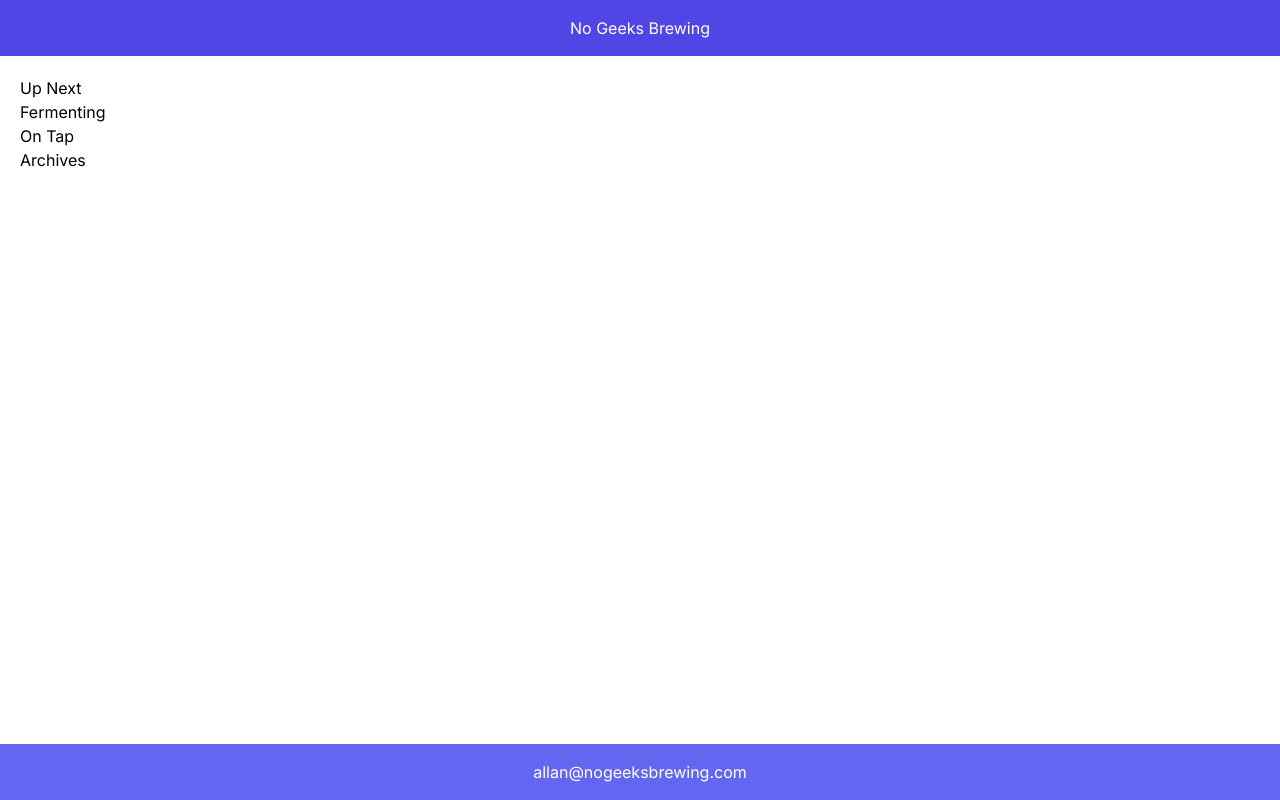
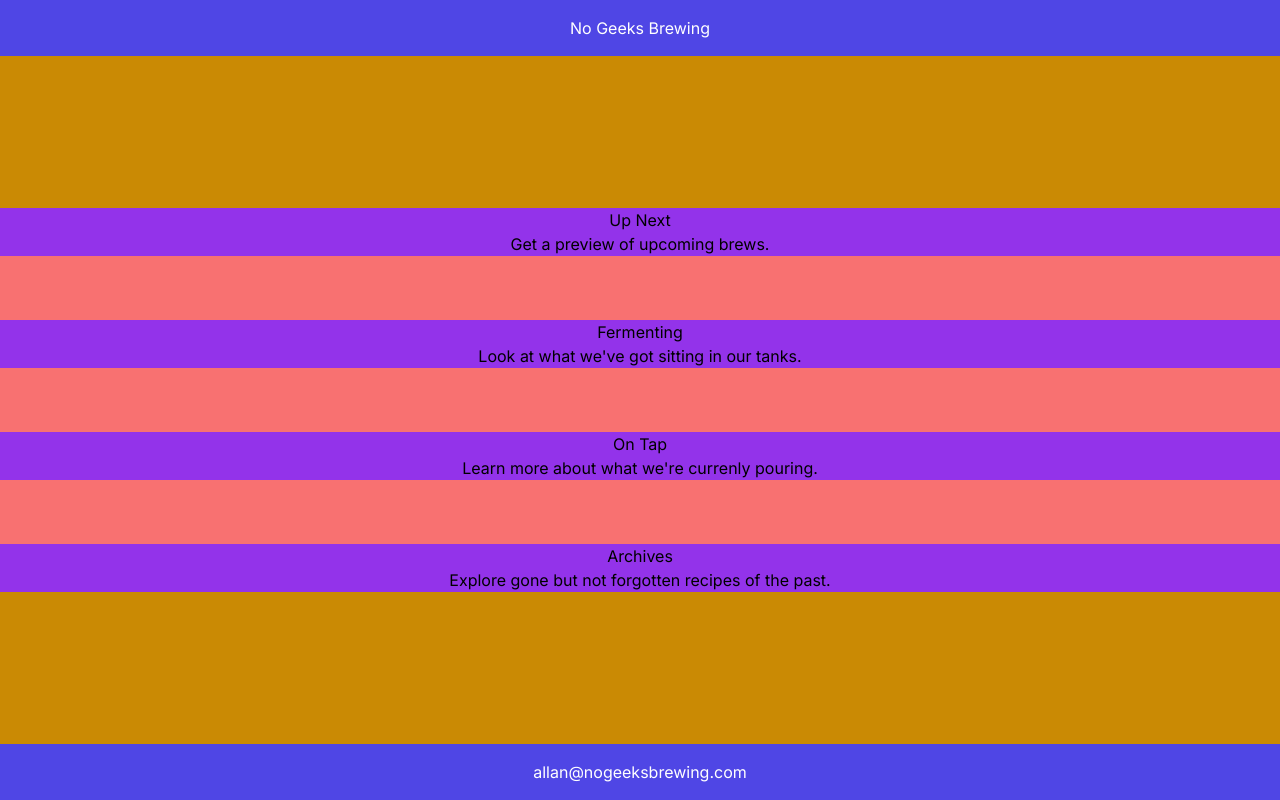
Before and after one commit to allan-lewis/no-geeks-brewing-gui, a Next.js app: page / in a window 1280 px wide. Built offline with nearby package versions, Linux system fonts and the light colour scheme; what @rtk-query/graphql-request-base-query would draw is missing.

Commit message:
#1 - Basic layout

```diff
--- a/app/batches/[[...slug]]/page.tsx
+++ b/app/batches/[[...slug]]/page.tsx
@@ -1,26 +1,8 @@
-"use client";
-
-import { useGetBatchesQuery } from "@/redux/services/ngbApi";
-import LoadingPlaceholder from "@/app/components/loadingPlaceholder";
-import ErrorPlaceholder from "@/app/components/errorPlaceholder";
 import PageLayout from "@/app/components/pageLayout";
 import BatchList from "@/app/components/batchList";
 
 export default function BatchesPage({ params }: { params: { slug: string } }) {
-  const status = params.slug;
-  const { isLoading, isFetching, data, error } = useGetBatchesQuery({status});
-  const showLoading = false;
-  const showError = false;
-
-  const dataDiv = error || showError ? (
-    <ErrorPlaceholder></ErrorPlaceholder>
-  ) : showLoading || isLoading || isFetching ? (
-    <LoadingPlaceholder></LoadingPlaceholder>
-  ) : data ? (
-    <BatchList batches={data}></BatchList>
-  ) : null
-
   return (
-    <PageLayout title={params.slug} mainComponent={dataDiv}></PageLayout>
-  );
+    <PageLayout title={params.slug} mainComponent={<BatchList status={params.slug[0]}></BatchList>}></PageLayout>
+  )
 }
--- a/app/components/batchList.tsx
+++ b/app/components/batchList.tsx
@@ -1,12 +1,58 @@
-import { Batch } from "@/redux/services/ngbApi";
-import RecipeCard from "./recipeCard";
+"use client"
 
-export default function BatchList({ batches }: { batches: Array<Batch> }) {
+import { Batch, useGetBatchesQuery } from "@/redux/services/ngbApi";
+import { notFound } from 'next/navigation'
+
+const knownStatuses: readonly string[] =["archived", "conditioning", "completed", "planning"]
+
+export default function BatchList({ status }: { status: string }) {
+  return knownStatuses.indexOf(status) == -1 ? notFound() : loadPage(status)
+}
+
+function loadPage(status: string) {
+  const { isLoading, isFetching, data, error } = useGetBatchesQuery({status});
+  const showLoading = false;
+  const showError = false;
+
   return (
-    <div className="bg-pink-400 grid lg:w-full lg:mb-0 lg:grid-cols-3 flex gap-4">
-      {batches.map((batch) => (
-        <RecipeCard key={batch.id} batch={batch}></RecipeCard>
-      ))}
+    <div>
+      {error || showError ? (
+        <ErrorPlaceholder></ErrorPlaceholder>
+      ) : showLoading || isLoading || isFetching ? (
+        <LoadingPlaceholder></LoadingPlaceholder>
+      ): data ? (
+        <div className="bg-pink-400 grid lg:w-full lg:mb-0 lg:grid-cols-3 flex gap-4">
+          {data.map((batch) => (
+            <RecipeCard key={batch.id} batch={batch}></RecipeCard>
+          ))}
+        </div>
+      ) : null}
     </div>
   )
 }
+
+function ErrorPlaceholder() {
+  return (
+      <div className="relative flex justify-center fill-space h-full w-full bg-violet-400 items-center h-auto w-auto flex flex-col items-center justify-between p-24">
+          <h1 className="text-rose-700 mb-4 mt-4 flex flex items-center text-xl font-semibold bg-gray-400 h-full">Something went wrong, please try again</h1>
+      </div>
+  )
+}
+
+function LoadingPlaceholder() {
+  return (
+      <div className="relative flex justify-center fill-space h-full w-full bg-violet-400 items-center h-auto w-auto flex flex-col items-center justify-between p-24">
+          <h1 className="mb-4 mt-4 flex flex items-center text-xl font-semibold bg-gray-400 h-full">Just one moment...</h1>
+      </div>
+  )
+}
+
+function RecipeCard({batch} : {batch: Batch}) {
+  return (
+      <div className="block  p-6 bg-white border border-gray-200 rounded-lg shadow hover:bg-gray-100 dark:bg-gray-800 dark:border-gray-700 dark:hover:bg-gray-700 lg:w-full">
+          <h1 className="mb-2 text-xl font-bold tracking-tight text-gray-900 dark:text-white">{batch.name}</h1>
+          <h2 className="mb-2 text-l font-bold tracking-tight text-gray-600 dark:text-white">{batch.style}</h2>
+          <h2 className="mb-2 text-s tracking-tight text-gray-600 dark:text-white">Batch #{batch.batchNumber}</h2>
+      </div>
+  )
+}
--- a/app/components/errorPlaceholder.tsx
+++ /dev/null
@@ -1,7 +0,0 @@
-export default function ErrorPlaceholder() {
-    return (
-        <div className="relative flex justify-center fill-space h-full w-full bg-violet-400 items-center h-auto w-auto flex flex-col items-center justify-between p-24">
-            <h1 className="text-rose-700 mb-4 mt-4 flex flex items-center text-xl font-semibold bg-gray-400 h-full">Something went wrong, please try again</h1>
-        </div>
-    )
-}
--- a/app/components/homePage.tsx
+++ b/app/components/homePage.tsx
@@ -2,7 +2,15 @@ import Link from "next/link";
 
 export default function HomePage() {
     return (
-        <div>
+        <div className="flex flex-col bg-yellow-600 h-full w-full justify-evenly">
+            <HomeLinks></HomeLinks>
+        </div>
+    )
+}
+
+function HomeLinks() {
+    return (
+        <div className="bg-red-400 flex flex-col space-y-16">
             <HomeLink title={'Up Next'} subtitle={'Get a preview of upcoming brews.'} slug={'planning'}></HomeLink>
             <HomeLink title={'Fermenting'} subtitle={'Look at what we\'ve got sitting in our tanks.'} slug={'conditioning'}></HomeLink>
             <HomeLink title={'On Tap'} subtitle={'Learn more about what we\'re currenly pouring.'} slug={'completed'}></HomeLink>
@@ -13,8 +21,9 @@ export default function HomePage() {
 
 function HomeLink({ title, subtitle, slug }: { title: string, subtitle: string, slug: string }) {
     return (
-        <div>
+        <div className="bg-purple-600 flex flex-col align-middle items-center">
             <Link href={'/batches/' + slug}>{title}</Link>
+            <div>{subtitle}</div>
         </div>
     )
 }
--- a/app/components/loadingPlaceholder.tsx
+++ /dev/null
@@ -1,7 +0,0 @@
-export default function LoadingPlaceholder() {
-    return (
-        <div className="relative flex justify-center fill-space h-full w-full bg-violet-400 items-center h-auto w-auto flex flex-col items-center justify-between p-24">
-            <h1 className="mb-4 mt-4 flex flex items-center text-xl font-semibold bg-gray-400 h-full">Just one moment...</h1>
-        </div>
-    )
-}
--- a/app/components/pageLayout.tsx
+++ b/app/components/pageLayout.tsx
@@ -4,7 +4,7 @@ const EMAIL = 'allan@nogeeksbrewing.com'
 
 export default function PageLayout({ title, mainComponent }: { title: string, mainComponent: ReactNode }) {
   return (
-    <div className="flex flex-col h-screen">
+    <div className="flex flex-col h-screen bg-yellow-600">
       <PageHeader title={title}></PageHeader>
       <PageMain childComponent={mainComponent}></PageMain>
       <PageFooter></PageFooter>
@@ -22,7 +22,7 @@ function PageHeader({ title }: { title: string }) {
 
 function PageMain({ childComponent }: { childComponent: ReactNode }) {
   return (
-    <main className="flex-1 overflow-y-auto p-5">
+    <main className="flex-1 overflow-y-auto">
       {childComponent}
     </main>
   )
@@ -30,7 +30,7 @@ function PageMain({ childComponent }: { childComponent: ReactNode }) {
 
 function PageFooter() {
   return (
-    <footer className="py-4 bg-indigo-500 text-center text-white">
+    <footer className="py-4 bg-indigo-600 text-center text-white">
       <a className="hover:underline" href={'mailto:' + EMAIL}>{EMAIL}</a>
     </footer>
   )
--- a/app/components/recipeCard.tsx
+++ /dev/null
@@ -1,11 +0,0 @@
-import { Batch } from "@/redux/services/ngbApi";
-
-export default function RecipeCard({batch} : {batch: Batch}) {
-    return (
-        <div className="block  p-6 bg-white border border-gray-200 rounded-lg shadow hover:bg-gray-100 dark:bg-gray-800 dark:border-gray-700 dark:hover:bg-gray-700 lg:w-full">
-            <h1 className="mb-2 text-xl font-bold tracking-tight text-gray-900 dark:text-white">{batch.name}</h1>
-            <h2 className="mb-2 text-l font-bold tracking-tight text-gray-600 dark:text-white">{batch.style}</h2>
-            <h2 className="mb-2 text-s tracking-tight text-gray-600 dark:text-white">Batch #{batch.batchNumber}</h2>
-        </div>
-    )
-}
```
